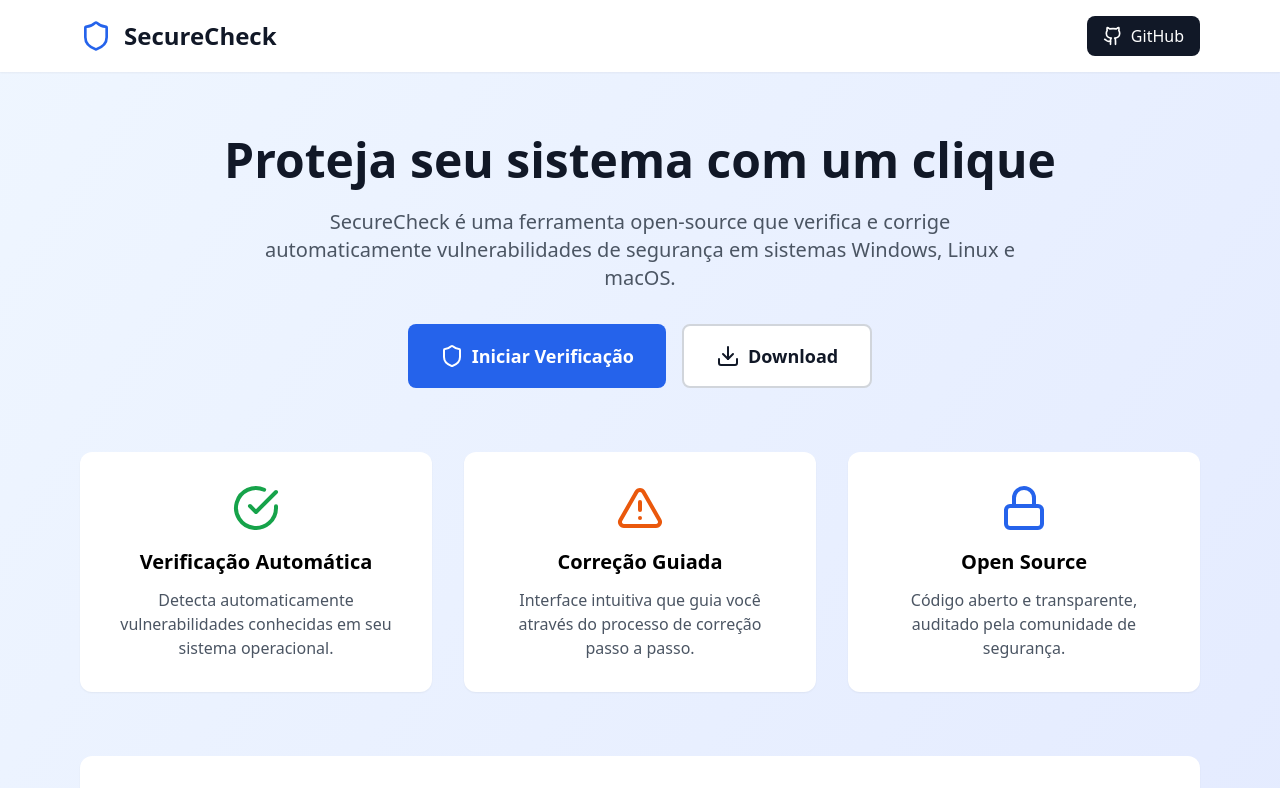
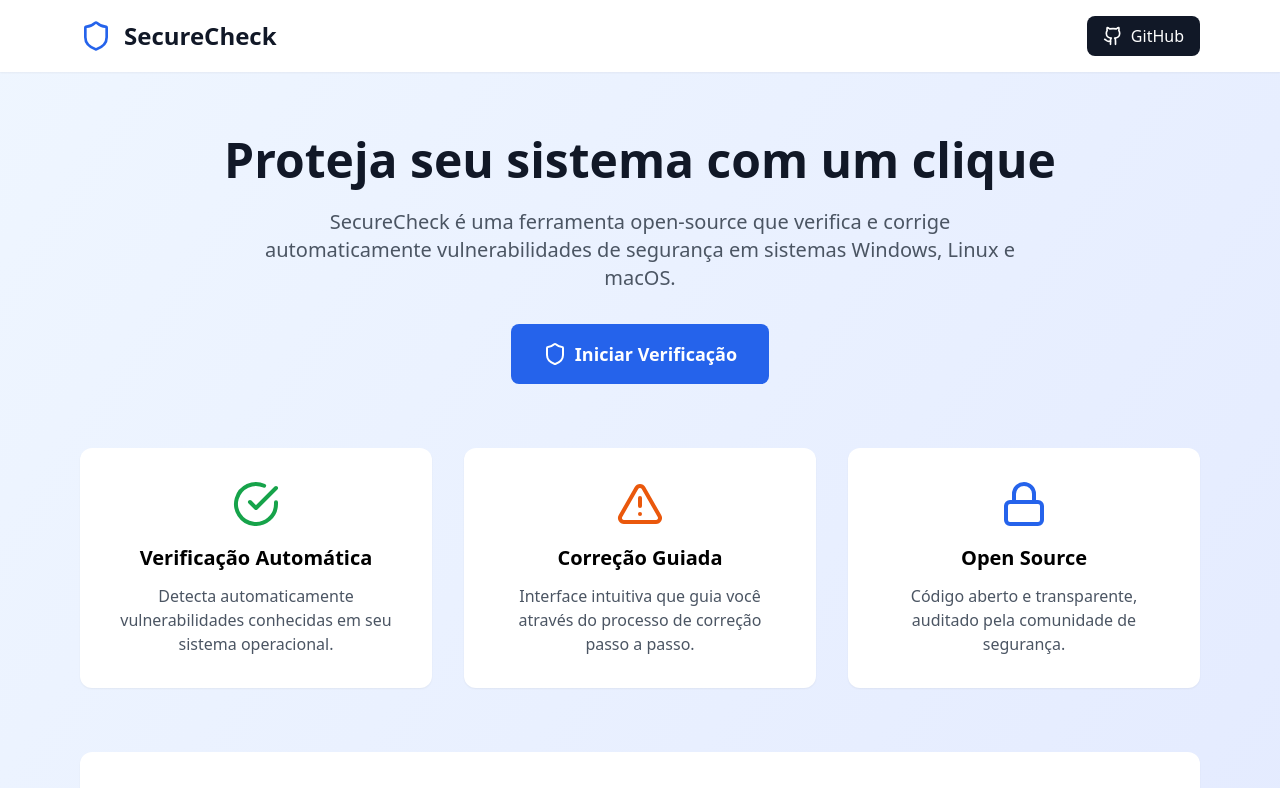
Before and after one commit to jeanccoelho/secure-check, a React (Vite) app: page / in a window 1280 px wide. Shown: the top 788 px of the page. Built offline with nearby package versions, Linux system fonts and the light colour scheme.

Commit message:
Updated LandingPage.tsx

```diff
--- a/src/components/LandingPage.tsx
+++ b/src/components/LandingPage.tsx
@@ -45,13 +45,6 @@ export const LandingPage: React.FC<LandingPageProps> = ({ onStartScan }) => {
               <Shield className="h-6 w-6" />
               <span>Iniciar Verificação</span>
             </button>
-            <a
-              href="#download"
-              className="bg-white text-gray-900 px-8 py-4 rounded-lg text-lg font-semibold border-2 border-gray-300 hover:border-gray-400 transition-colors flex items-center space-x-2"
-            >
-              <Download className="h-6 w-6" />
-              <span>Download</span>
-            </a>
           </div>
         </div>
 
```
